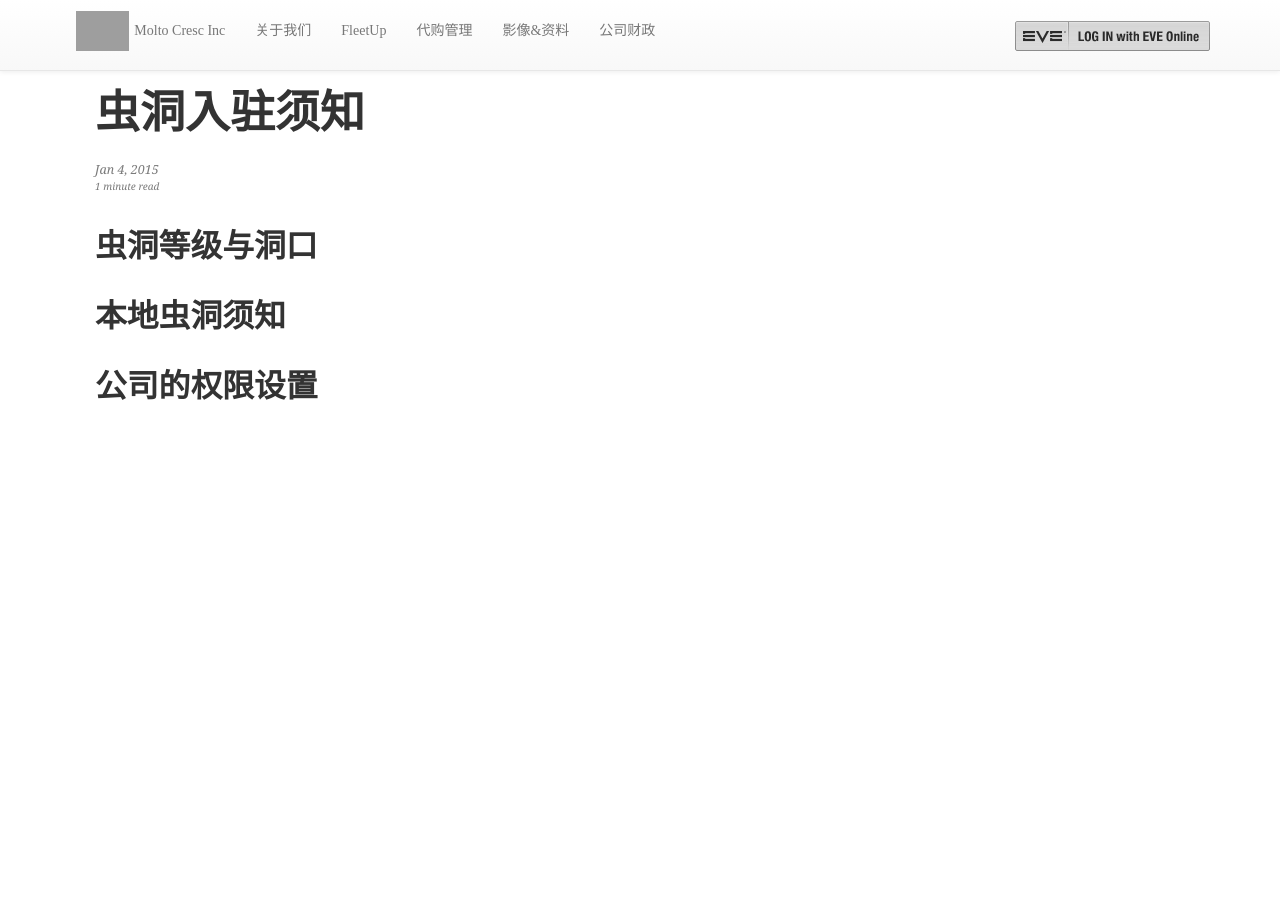
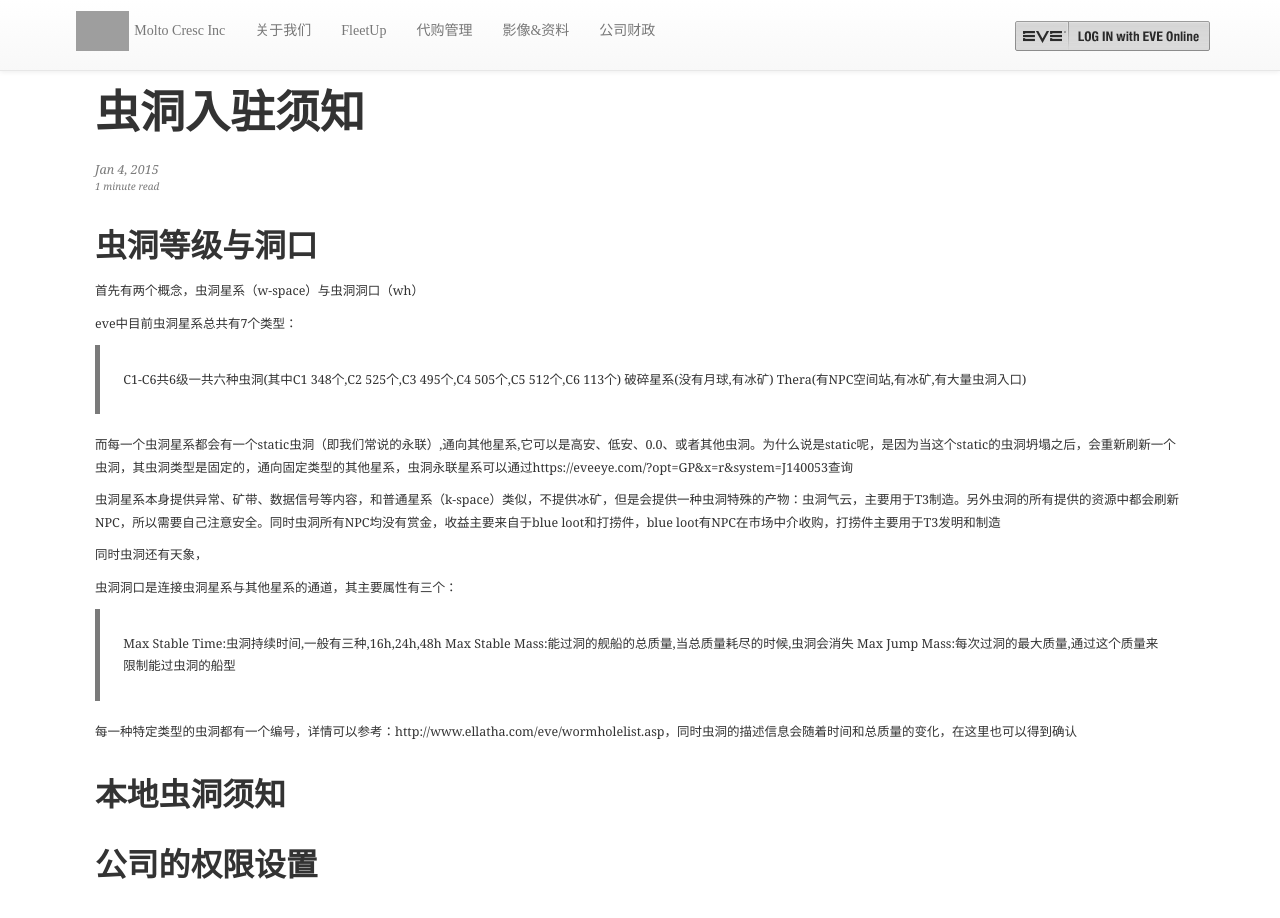
Before and after one commit to zhang98722/zhang98722.github.io, a Jekyll site: the page built from _posts/2015-01-04-what-you-should-know-in-wh.md, in a window 1280 px wide and 1059 px high. Shown: the top 918 px of the window. Built offline with Jekyll 4.4.1, drawn with Linux system fonts in a browser that asks for light colours; grey boxes are pictures that could not be loaded.

Commit message:
Update 2015-01-04-what-you-should-know-in-wh.md

```diff
--- a/_posts/2015-01-04-what-you-should-know-in-wh.md
+++ b/_posts/2015-01-04-what-you-should-know-in-wh.md
@@ -8,6 +8,28 @@ categories: 影像&资料
 
 ## 虫洞等级与洞口
 
+首先有两个概念，虫洞星系（w-space）与虫洞洞口（wh）
+
+eve中目前虫洞星系总共有7个类型：
+
+> C1-C6共6级一共六种虫洞(其中C1 348个,C2 525个,C3 495个,C4 505个,C5 512个,C6 113个)
+> 破碎星系(没有月球,有冰矿)
+> Thera(有NPC空间站,有冰矿,有大量虫洞入口)
+
+而每一个虫洞星系都会有一个static虫洞（即我们常说的永联）,通向其他星系,它可以是高安、低安、0.0、或者其他虫洞。为什么说是static呢，是因为当这个static的虫洞坍塌之后，会重新刷新一个虫洞，其虫洞类型是固定的，通向固定类型的其他星系，虫洞永联星系可以通过https://eveeye.com/?opt=GP&x=r&system=J140053查询
+
+虫洞星系本身提供异常、矿带、数据信号等内容，和普通星系（k-space）类似，不提供冰矿，但是会提供一种虫洞特殊的产物：虫洞气云，主要用于T3制造。另外虫洞的所有提供的资源中都会刷新NPC，所以需要自己注意安全。同时虫洞所有NPC均没有赏金，收益主要来自于blue loot和打捞件，blue loot有NPC在市场中介收购，打捞件主要用于T3发明和制造
+
+同时虫洞还有天象，
+
+虫洞洞口是连接虫洞星系与其他星系的通道，其主要属性有三个：
+
+> Max Stable Time:虫洞持续时间,一般有三种,16h,24h,48h
+> Max Stable Mass:能过洞的舰船的总质量,当总质量耗尽的时候,虫洞会消失
+> Max Jump Mass:每次过洞的最大质量,通过这个质量来限制能过虫洞的船型
+
+每一种特定类型的虫洞都有一个编号，详情可以参考：http://www.ellatha.com/eve/wormholelist.asp，同时虫洞的描述信息会随着时间和总质量的变化，在这里也可以得到确认
+
 ## 本地虫洞须知
 
 ## 公司的权限设置
```
